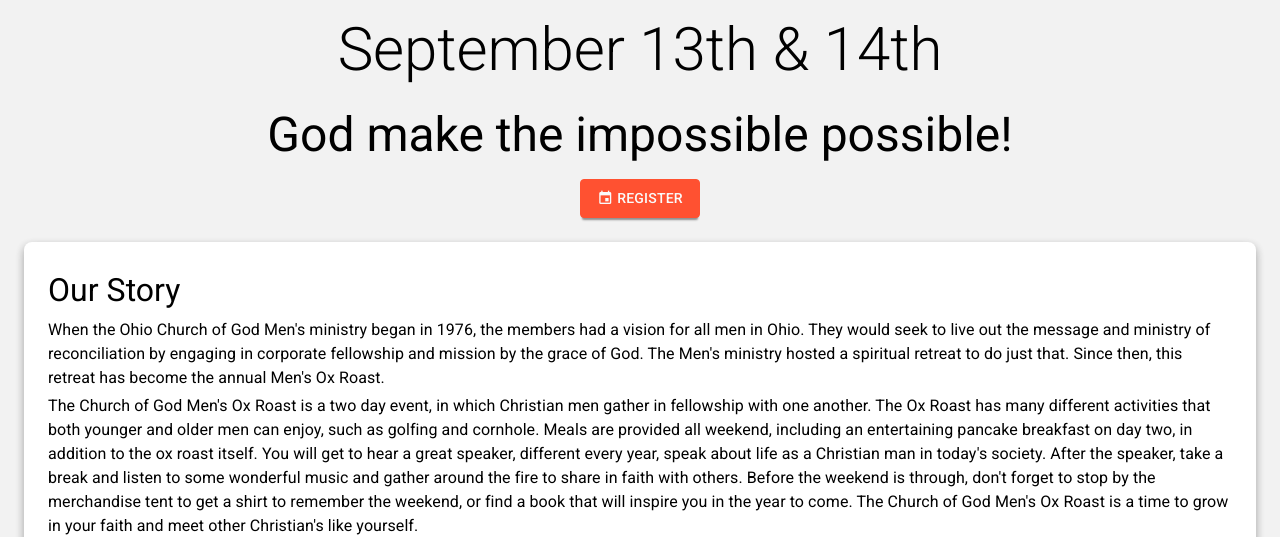
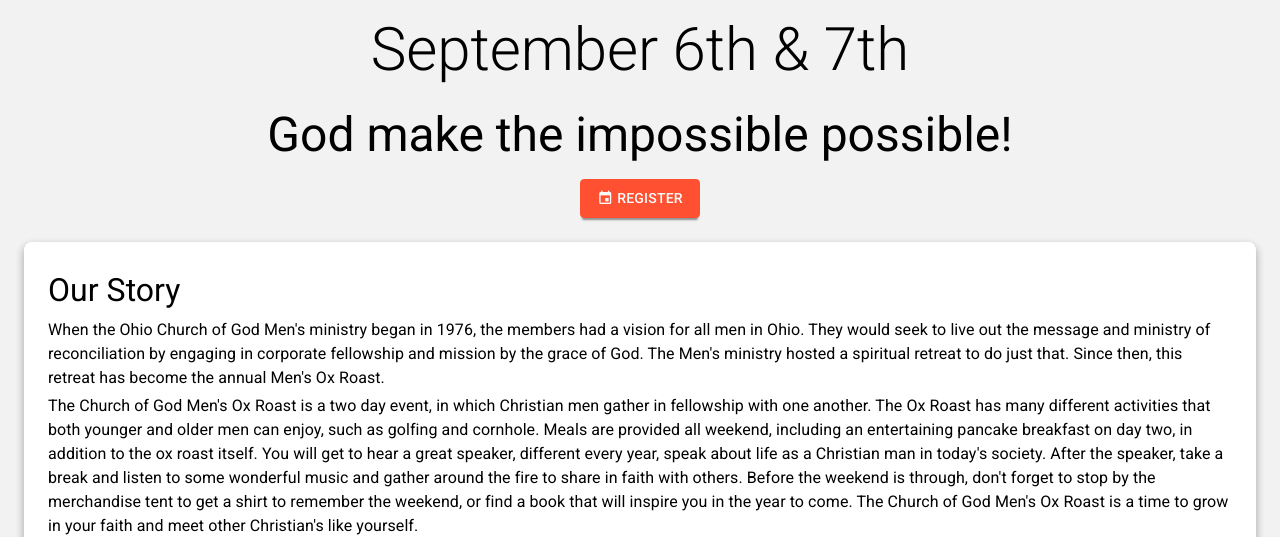
Before and after one commit to ohiochurchofgodmen/ohiochristianmensfellowship, a Gatsby site: page / in a window 1280 px wide. Shown: the part 268-805 px from the top of the page. Built offline with nearby package versions, Linux system fonts and the light colour scheme; Gatsby itself is replaced by a stand-in of ours.

Commit message:
Made changes to the event date

```diff
--- a/src/components/header/index.js
+++ b/src/components/header/index.js
@@ -34,7 +34,7 @@ const Header = (props) => (
 
       <img className={styles.logo} src={logo} alt="Ohio Men's Ox Roast and Retreat"/>
       <div className={`${grid.gc4} ${styles.title}`}>
-        <h2 className={styles.eventDate}>September 13th &amp; 14th</h2>
+        <h2 className={styles.eventDate}>September 6th &amp; 7th</h2>
         <h3 className={styles.eventTheme}>God make the impossible possible!</h3>
       </div>
       <Button to="/registration" className={styles.register} variant="contained"><Icon name="event" variant="dense"/>Register</Button>
```
